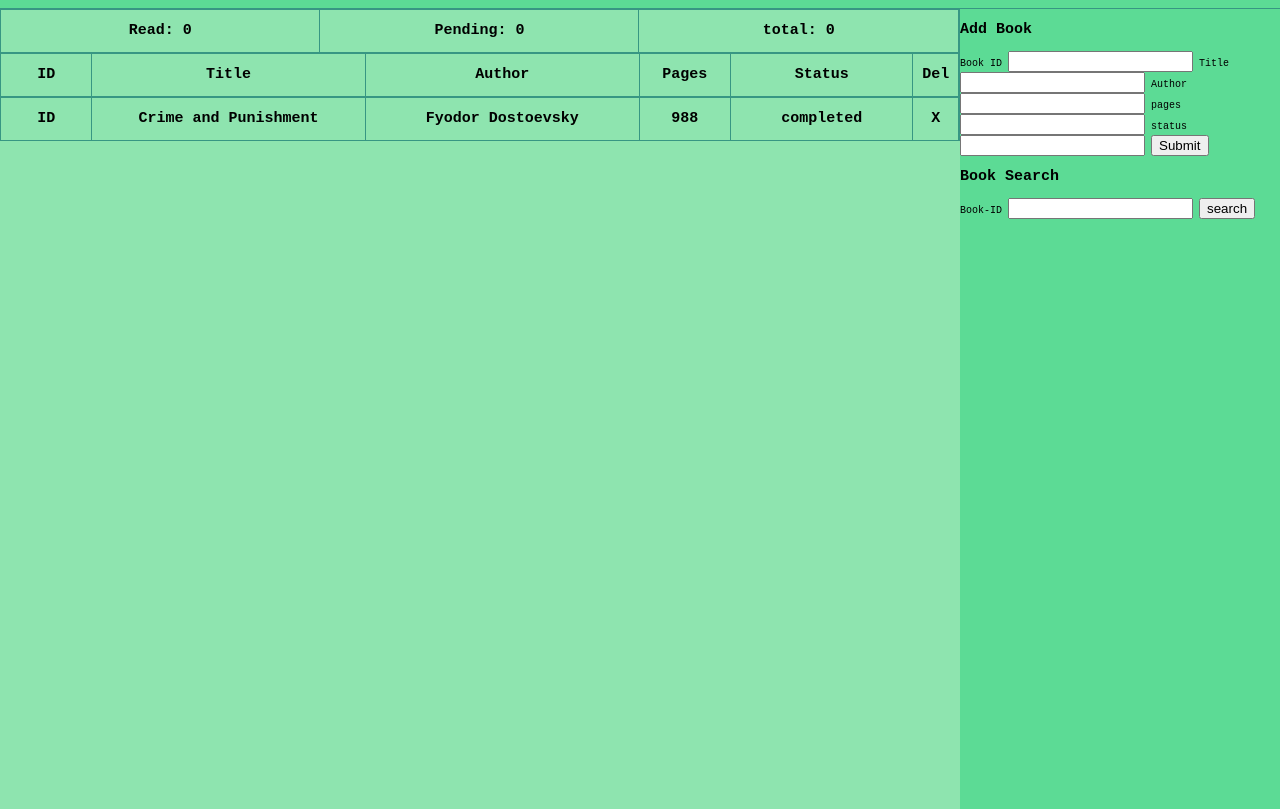
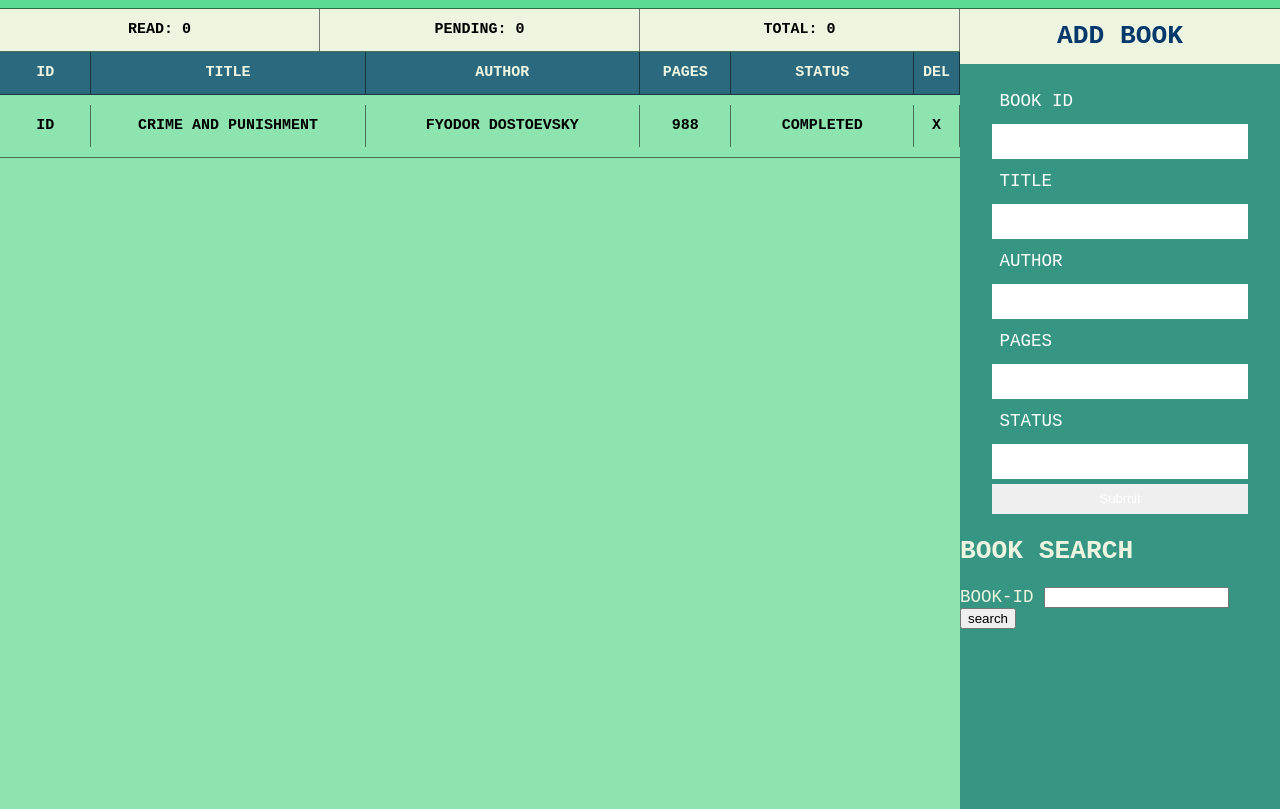
Before and after one commit to dionysus98/library, a plain HTML site: page index.html in a window 1280 px wide. Shown: the part 83-892 px from the top of the page. Drawn offline with Linux system fonts and the light colour scheme; a web font is replaced by a local one.

Commit message:
added display styles

```diff
--- a/index.html
+++ b/index.html
@@ -57,26 +57,26 @@
 
           <section class="book">
             <div class="book__text--id">
-              <h2 class="book__text--header" id="id-book">ID</h2>
+              <h2 class="book__text--header id-book" id="">ID</h2>
             </div>
             <div class="book__text--title">
-              <h2 class="book__text--header" id="title-book">
+              <h2 class="book__text--header title-book" id="">
                 Crime and Punishment
               </h2>
             </div>
             <div class="book__text--author">
-              <h2 class="book__text--header" id="author-book">
+              <h2 class="book__text--header author-book" id="">
                 Fyodor Dostoevsky
               </h2>
             </div>
             <div class="book__text--pages">
-              <h2 class="book__text--header" id="pages-book">988</h2>
+              <h2 class="book__text--header pages-book" id="">988</h2>
             </div>
             <div class="book__text--status">
-              <h2 class="book__text--header" id="status-book">completed</h2>
+              <h2 class="book__text--header status-book" id="">completed</h2>
             </div>
             <div class="book__text--remove">
-              <h2 class="book__text--header" id="remove-book">X</h2>
+              <h2 class="book__text--header remove-book" id="">X</h2>
             </div>
           </section>
         </div>
@@ -85,19 +85,19 @@
           <h2 class="container__control--main">Add Book</h2>
           <form class="book-control">
             <label for="book-id">Book ID</label>
-            <input type="text" name="book-id" id="book-id" />
+            <input type="text" name="book-id" required id="book-id" />
 
             <label for="title">Title</label>
-            <input type="text" name="title" id="title" />
+            <input type="text" name="title" required id="title" />
 
             <label for="author">Author</label>
-            <input type="text" name="author" id="author" />
+            <input type="text" name="author" required id="author" />
 
             <label for="pages">pages</label>
-            <input type="number" name="pages" id="pages" />
+            <input type="number" name="pages" required id="pages" />
 
             <label for="status">status</label>
-            <input type="text" name="status" id="status" />
+            <input type="text" name="status" required id="status" />
 
             <button class="btn btn__submit">Submit</button>
           </form>
--- a/style.css
+++ b/style.css
@@ -12,18 +12,21 @@ html {
   --color__main--light: #8ee4af;
   --color__main--dark: #379683;
   --color__sec: #05386b;
+  --color__sec--light: #05386bb6;
   --color__ter: #edf5e1;
   --color__black: #000;
   --color__white: #fff;
   --color__grey: #777;
   --font__default: "Red Hat Mono", monospace;
   --font__header: "Lobster", cursive;
-  --border-right: 0.5px solid var(--color__main--dark);
+  --border-right: 0.5px solid rgba(0, 0, 0, 0.5);
+  --transistion__default: all 0.4s;
 }
 body {
   margin: 0 auto;
   background-color: var(--color__main);
   font-family: var(--font__default);
+  text-transform: uppercase;
   /* overflow: hidden; */
 }
 .main {
@@ -32,13 +35,14 @@ body {
 .header {
   text-align: center;
   border-bottom: var(--border-right);
+  text-transform: capitalize;
 }
 .header__title {
   font-family: var(--font__header);
   font-size: 3.5rem;
   color: var(--color__ter);
   text-shadow: 1px 1px 2px var(--color__black);
-  transition: all 0.4s;
+  transition: var(--transistion__default);
   backface-visibility: hidden;
 }
 .header__title:hover {
@@ -56,6 +60,9 @@ body {
 }
 .container__control {
   width: 25%;
+  background-color: var(--color__main--dark);
+  color: var(--color__ter);
+  font-size: 1.75rem;
 }
 
 .status,
@@ -64,7 +71,7 @@ body {
   display: flex;
   justify-content: space-around;
   align-items: center;
-  border: 1px solid var(--color__main--dark);
+  border-bottom: var(--border-right);
   text-align: center;
 }
 
@@ -73,6 +80,23 @@ body {
 .status__total {
   width: 33.3%;
   border-right: var(--border-right);
+  background-color: var(--color__ter);
+}
+.book-header {
+  background-color: var(--color__sec--light);
+  color: var(--color__ter);
+}
+
+.book {
+  padding: 1rem 0;
+  transition: var(--transistion__default);
+  /* background-color: var(--color__main--dark); */
+}
+.book > *:hover {
+  transform: scale(1.1) skew(-2deg, 0.5deg) translate(1.2px, -1.3px);
+  background-color: var(--color__sec);
+  color: var(--color__ter);
+  border: none;
 }
 
 .book__text--id,
@@ -99,9 +123,59 @@ body {
 .book-header__text--status {
   width: 20%;
   border-right: var(--border-right);
+  transition: var(--transistion__default);
 }
 .book__text--remove,
 .book-header__text--remove {
   width: 5%;
   border-right: var(--border-right);
 }
+#remove-book {
+  color: var(--color__sec);
+  transition: var(--transistion__default);
+  cursor: pointer;
+}
+.book__text--remove:hover #remove-book {
+  color: orange;
+  transform: scale(1.2) translate(0.5px, -2px);
+  text-shadow: -1px 2px 2px var(--color__black);
+  cursor: pointer;
+}
+.book__text--remove:active #remove-book {
+  transform: scale(1.1) translate(0.1px, -0.5px);
+  text-shadow: -0.3px 0.8px 1px var(--color__black);
+  color: var(--color__white);
+}
+.book__text--status:hover {
+  cursor: pointer;
+}
+.book__text--status:focus {
+  transform: translate(0.5px, -1.5px);
+}
+.book__text--status:active {
+  transform: translate(0.2px, -0.3px);
+  background-color: var(--color__white);
+  color: var(--color__black);
+}
+.container__control--main {
+  text-align: center;
+  margin: 0;
+  padding: 1.25rem;
+  margin-bottom: 2rem;
+  color: var(--color__sec);
+  background-color: var(--color__ter);
+}
+.book-control * {
+  display: block;
+  padding: 0.75rem;
+  width: 80%;
+  margin: 0.5rem auto;
+  color: var(--color__white);
+  outline: none;
+  border: none;
+}
+.book-control > input {
+  color: var(--color__black);
+  font-family: inherit;
+  font-size: var(--font__default);
+}
```
